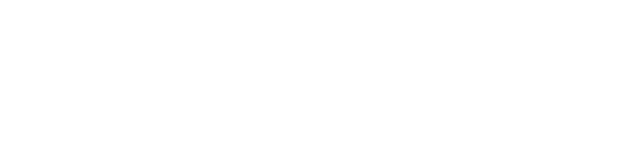
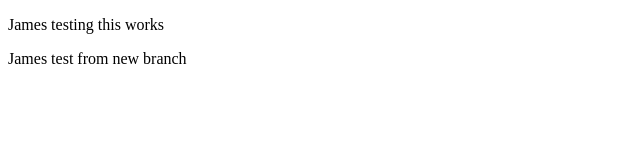
Before and after one commit to RH1945/sport-stats, a plain HTML site: page index.html in a window 1280 px wide. Shown: the whole page, without its empty margins (0-640 px from the left). Drawn offline with Linux system fonts and the light colour scheme.

```diff
--- a/index.html
+++ b/index.html
@@ -4,6 +4,8 @@
 <head>
     <meta charset="UTF-8">
     <title>Title</title>
+    <p>James testing this works</p>
+    <p>James test from new branch</p>
 </head>
 
 <body>
```
